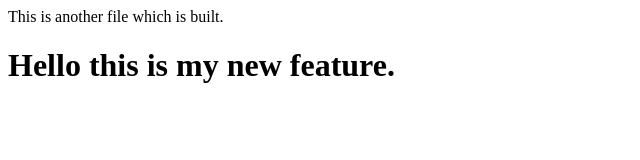
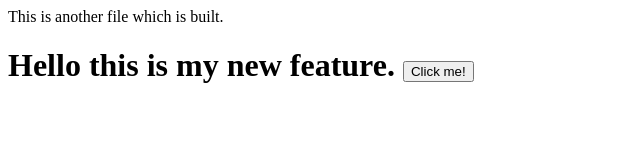
Before and after one commit to Yousaf-Ansari-8666/Local-Repo, a plain HTML site: page index.html in a window 1280 px wide. Shown: the whole page, without its empty margins (0-640 px from the left). Drawn offline with Linux system fonts and the light colour scheme.

Commit message:
button added

```diff
--- a/index.html
+++ b/index.html
@@ -1,3 +1,5 @@
 <p>This is another file which is built.</p>
 
-<h1>Hello this is my new feature.</h1>
+<h1>Hello this is my new feature.
+    <button>Click me!</button>
+</h1>
```
